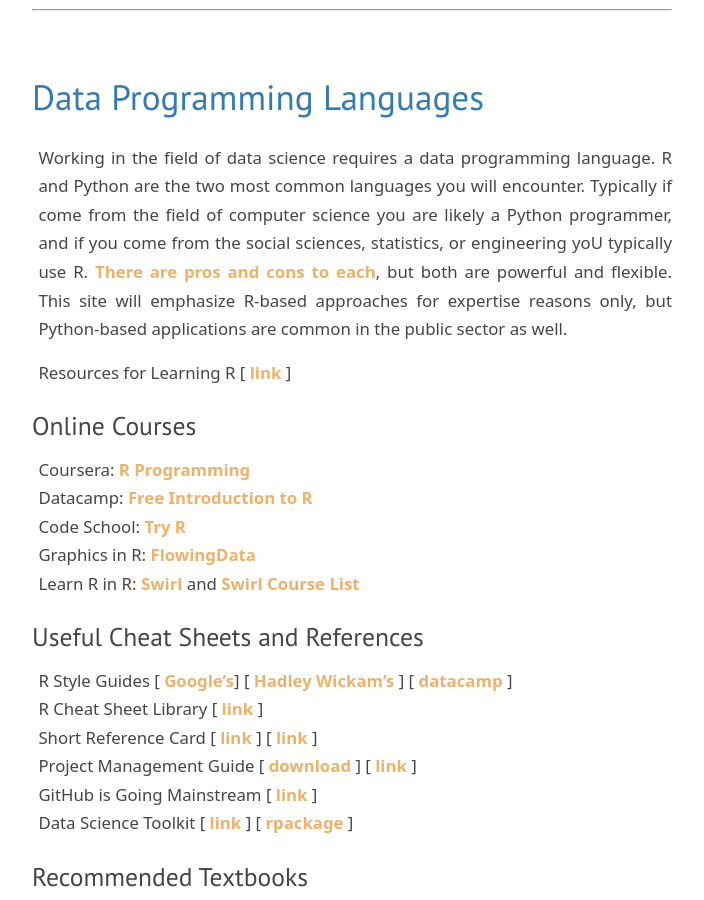
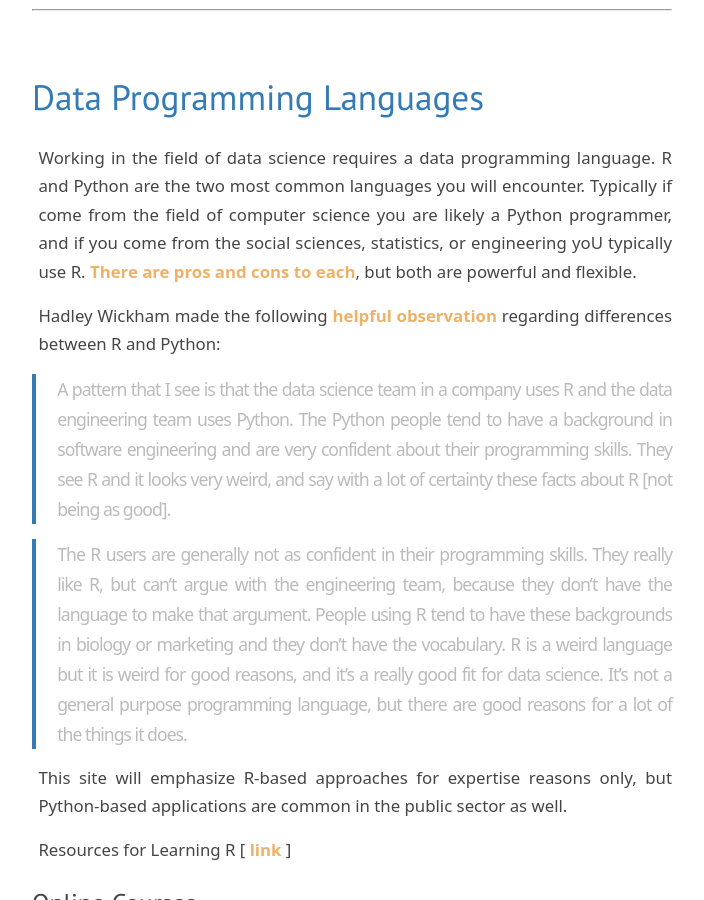
Before and after one commit to DS4PS/ds4ps.github.io, a Jekyll site: the page built from welcome.md, in a window 1280 px wide and 900 px high, scrolled down 3898 px. Shown: the whole window, without its empty margins (288-992 px from the left). Built offline with Jekyll 4.4.1, drawn with Linux system fonts in a browser that asks for light colours; nearby versions of some CDN libraries; library files that are not in the unit come from our copies.

Commit message:
Update welcome.md

```diff
--- a/welcome.md
+++ b/welcome.md
@@ -79,7 +79,16 @@
 
 ## Data Programming Languages
 
-Working in the field of data science requires a data programming language. R and Python are the two most common languages you will encounter. Typically if come from the field of computer science you are likely a Python programmer, and if you come from the social sciences, statistics, or engineering yoU typically use R. [There are pros and cons to each](https://github.com/matloff/R-vs.-Python-for-Data-Science), but both are powerful and flexible. This site will emphasize R-based approaches for expertise reasons only, but Python-based applications are common in the public sector as well.
+Working in the field of data science requires a data programming language. R and Python are the two most common languages you will encounter. Typically if come from the field of computer science you are likely a Python programmer, and if you come from the social sciences, statistics, or engineering yoU typically use R. [There are pros and cons to each](https://github.com/matloff/R-vs.-Python-for-Data-Science), but both are powerful and flexible.
+
+Hadley Wickham made the following [helpful observation](https://qz.com/1661487/hadley-wickham-on-the-future-of-r-python-and-the-tidyverse/) regarding differences between R and Python:
+
+> A pattern that I see is that the data science team in a company uses R and the data engineering team uses Python. The Python people tend to have a background in software engineering and are very confident about their programming skills. They see R and it looks very weird, and say with a lot of certainty these facts about R [not being as good].
+
+> The R users are generally not as confident in their programming skills. They really like R, but can’t argue with the engineering team, because they don’t have the language to make that argument. People using R tend to have these backgrounds in biology or marketing and they don’t have the vocabulary. R is a weird language but it is weird for good reasons, and it’s a really good fit for data science. It’s not a general purpose programming language, but there are good reasons for a lot of the things it does.
+
+
+This site will emphasize R-based approaches for expertise reasons only, but Python-based applications are common in the public sector as well.
 
 Resources for Learning R [ [link](http://www.r-bloggers.com/how-to-learn-r-2/) ]
 
```
